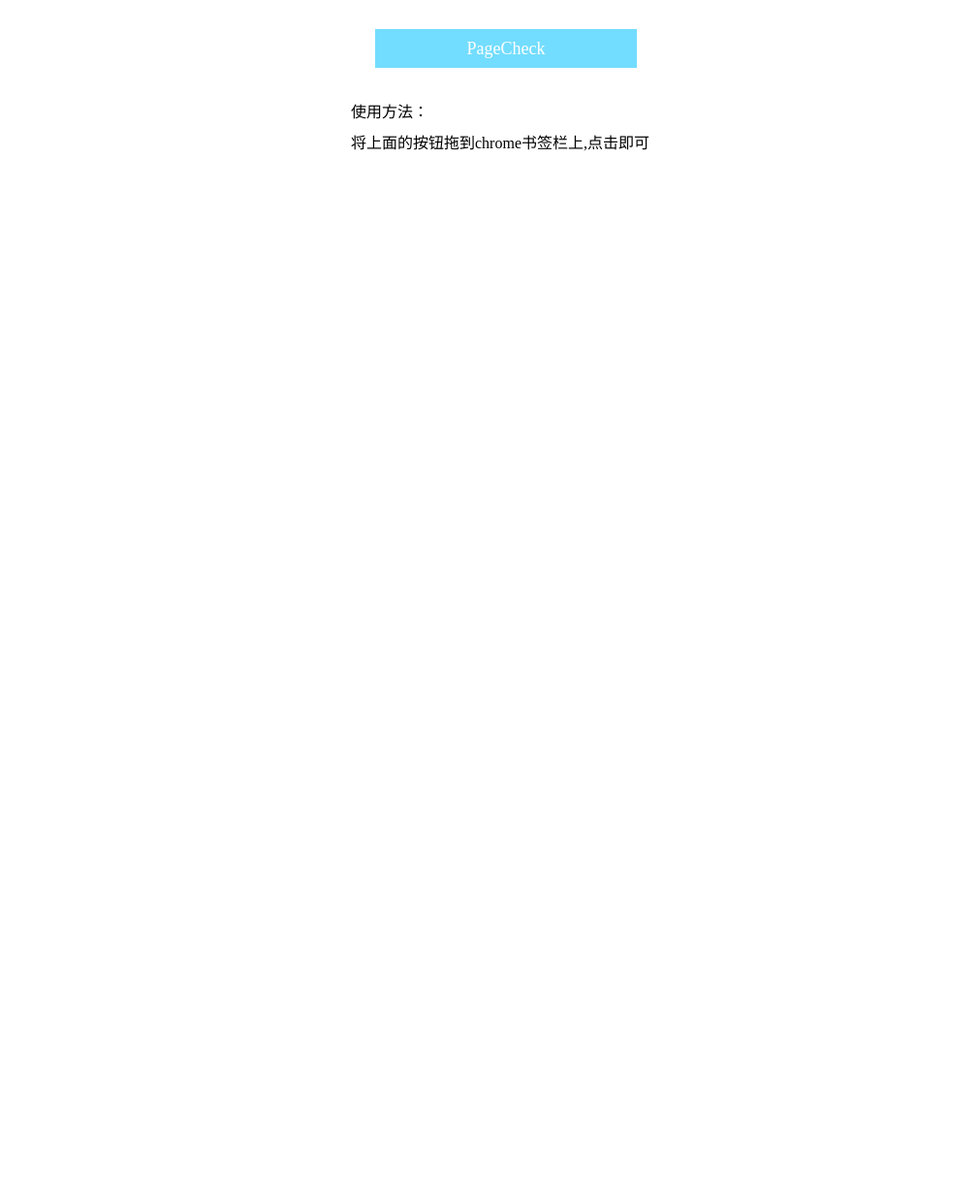
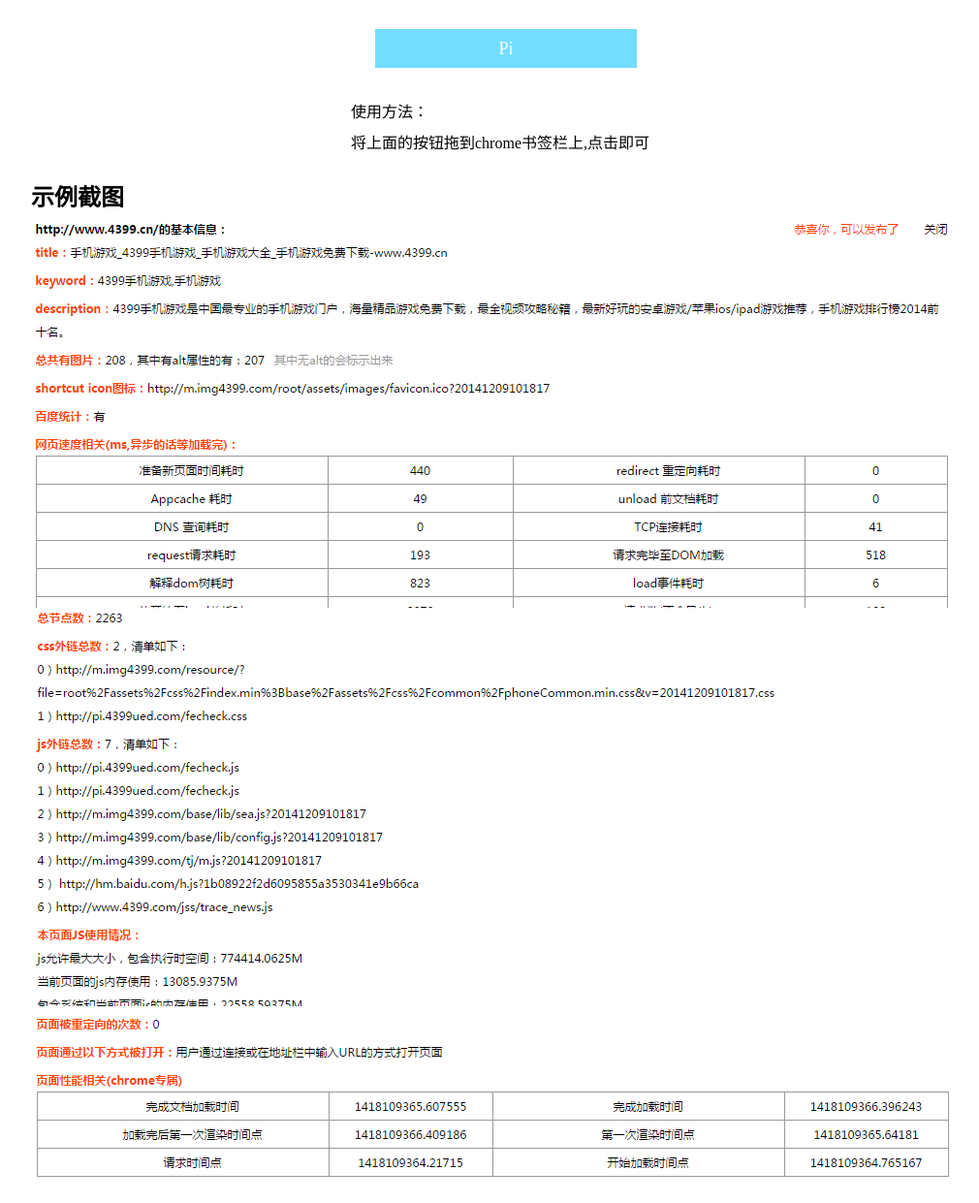
Before and after one commit to f2er/page-index, a plain HTML site: page index.html in a window 1280 px wide. Shown: the whole page at 97% size, without its empty margins (118-1128 px from the left). Before the commit the page ends 800 px from the top, so only its background shows below. Drawn offline with Linux system fonts and the light colour scheme.

Commit message:
'upDemo'

```diff
--- a/index.html
+++ b/index.html
@@ -2,7 +2,7 @@
 <html>
 	<head>
 		<meta charset="utf-8"></meta>
-		<title>Page Check发布前检查工具 by ued前端组</title>
+		<title>Page index页面相关指标数据 by ued前端组</title>
 		<style>
 			*{ margin:0;padding:0; font-family: "microsoft yahei" }
 			.m_bookmarket{ padding: 4px 15px;
@@ -19,13 +19,21 @@
 				margin:30px auto;
 			}
 			.m_use{ width:320px;margin:0 auto; line-height: 2}
+			.pi_demo{ width:980px;margin:20px auto;}
+			.pi_demo img{ display: block;}
 		</style>
 	</head>
 	<body>
-		<a class="m_bookmarket" href="javascript:(function(){var _js = document.createElement('script'),_head = document.getElementsByTagName('head')[0];_js.setAttribute('id','j-fecheckBookmarket');_js.setAttribute('charset','utf-8');_js.setAttribute('src','http://pi.4399ued.com/fecheck.js');_head.appendChild(_js);})();">PageCheck</a>
+		<a class="m_bookmarket" href="javascript:(function(){var _js = document.createElement('script'),_head = document.getElementsByTagName('head')[0];_js.setAttribute('id','j-fecheckBookmarket');_js.setAttribute('charset','utf-8');_js.setAttribute('src','http://pi.4399ued.com/fecheck.js');_head.appendChild(_js);})();">Pi</a>
 		<dl class="m_use">
 			<dt>使用方法：</dt>
 			<dd>将上面的按钮拖到chrome书签栏上,点击即可</dd>
 		</dl>
+		<div class='pi_demo'>
+			<h2>示例截图</h2>
+			<img src="images/1.png"/>
+			<img src="images/2.png"/>
+			<img src="images/3.png"/>
+		</div>
 	</body>
 </html>
```
Also changed, not shown: images/1.png (added), images/2.png (added), images/3.png (added).
